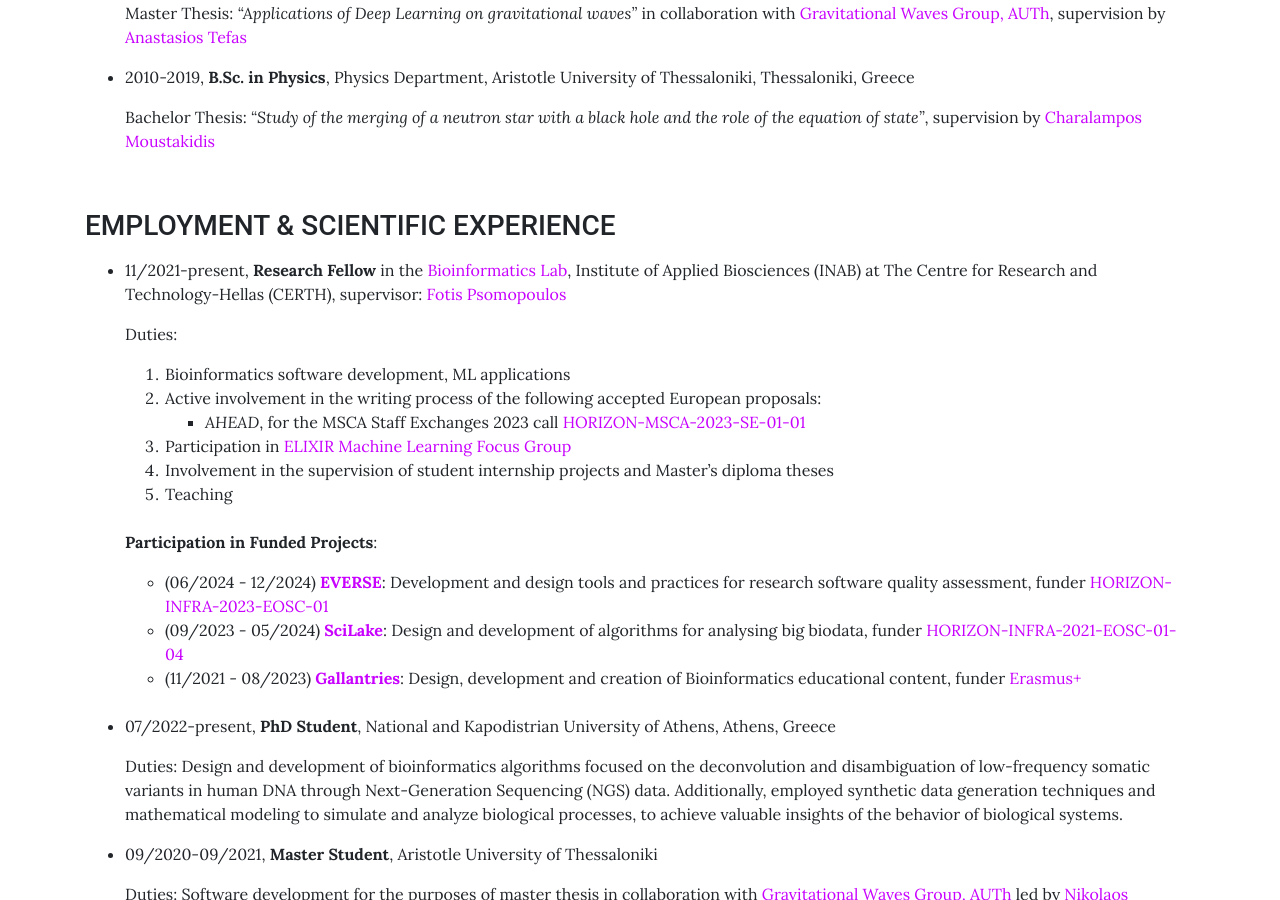
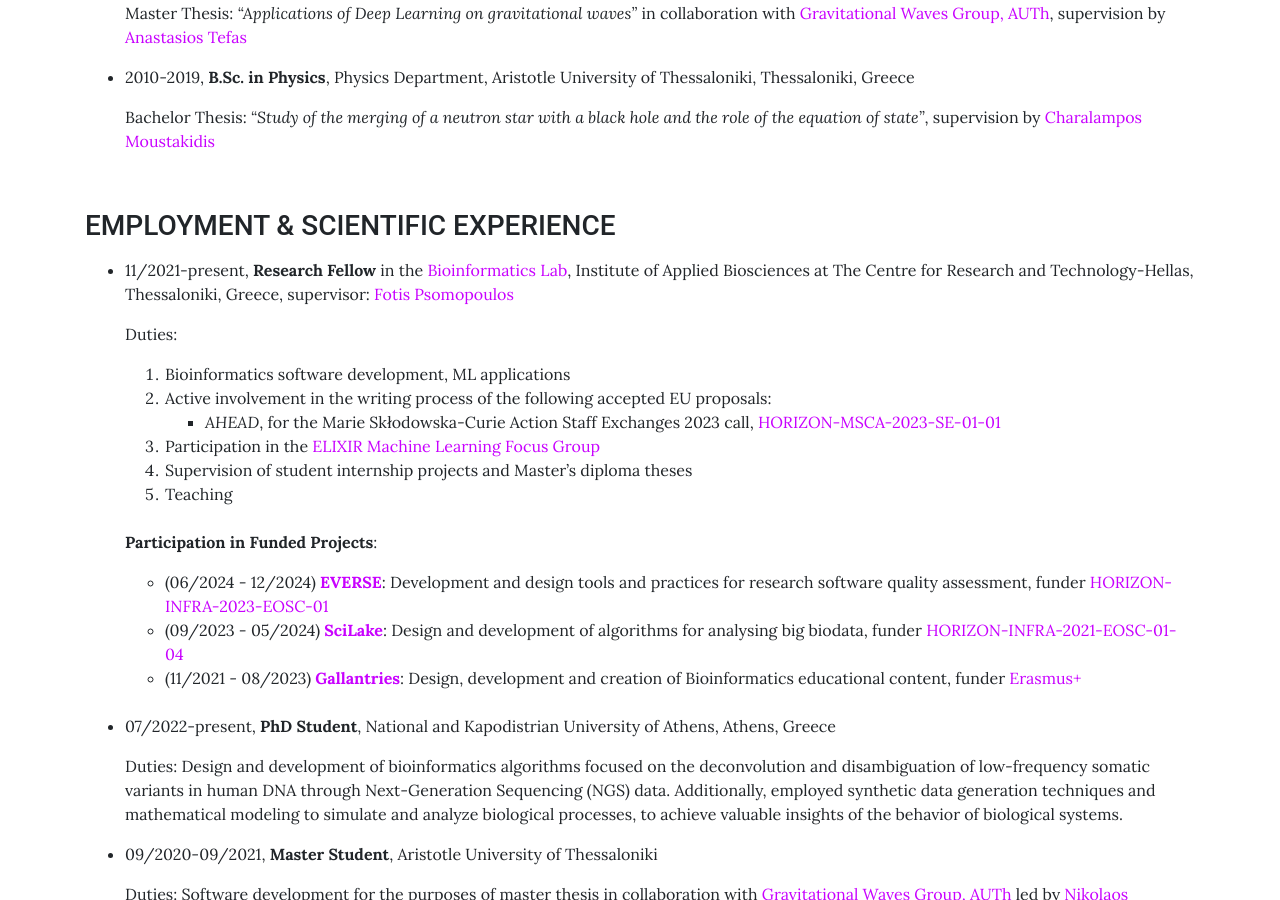
Before and after one commit to sfragkoul/sfragkoul.github.io, a Jekyll site: the page built from pages/CV.md, in a window 1280 px wide and 900 px high, scrolled down 517 px. Built offline with Jekyll 4.4.1, drawn with Linux system fonts in a browser that asks for light colours.

Commit message:
Update CV.md

```diff
--- a/pages/CV.md
+++ b/pages/CV.md
@@ -25,15 +25,15 @@
 ### EMPLOYMENT & SCIENTIFIC EXPERIENCE
 <p style="margin-bottom:15px"></p>
 
-- 11/2021-present,  **Research Fellow** in the [Bioinformatics Lab](https://biodataanalysisgroup.github.io/), Institute of Applied Biosciences (INAB) at The Centre for Research and Technology-Hellas (CERTH), supervisor: [Fotis Psomopoulos](https://scholar.google.gr/citations?user=Fp0LAqsAAAAJ&hl=en)
+- 11/2021-present,  **Research Fellow** in the [Bioinformatics Lab](https://biodataanalysisgroup.github.io/), Institute of Applied Biosciences at The Centre for Research and Technology-Hellas, Thessaloniki, Greece, supervisor: [Fotis Psomopoulos](https://scholar.google.gr/citations?user=Fp0LAqsAAAAJ&hl=en)
 
    Duties:
 
    1. Bioinformatics software development, ML applications
-   2. Active involvement in the writing process of the following accepted European proposals:
-         - *AHEAD*, for the MSCA Staff Exchanges 2023 call [HORIZON-MSCA-2023-SE-01-01](https://ec.europa.eu/info/funding-tenders/opportunities/portal/screen/opportunities/topic-details/horizon-msca-2023-se-01-01)
-   3. Participation in [ELIXIR Machine Learning Focus Group](https://elixir-europe.org/focus-groups/machine-learning)
-   4. Involvement in the supervision of student internship projects and Master's diploma theses
+   2. Active involvement in the writing process of the following accepted EU proposals:
+         - *AHEAD*, for the Marie Skłodowska-Curie Action Staff Exchanges 2023 call, [HORIZON-MSCA-2023-SE-01-01](https://ec.europa.eu/info/funding-tenders/opportunities/portal/screen/opportunities/topic-details/horizon-msca-2023-se-01-01)
+   3. Participation in the [ELIXIR Machine Learning Focus Group](https://elixir-europe.org/focus-groups/machine-learning)
+   4. Supervision of student internship projects and Master's diploma theses
    5. Teaching
 <br/><br/>
 
```
